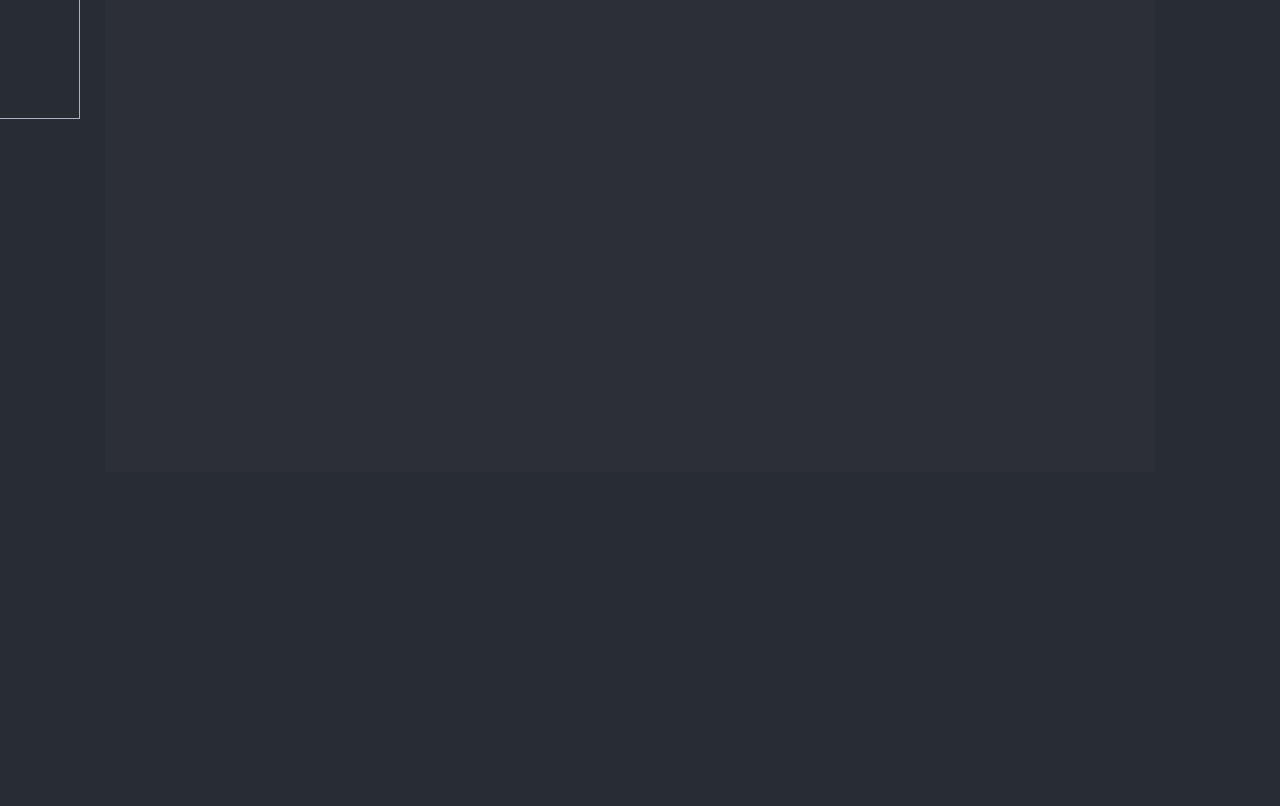
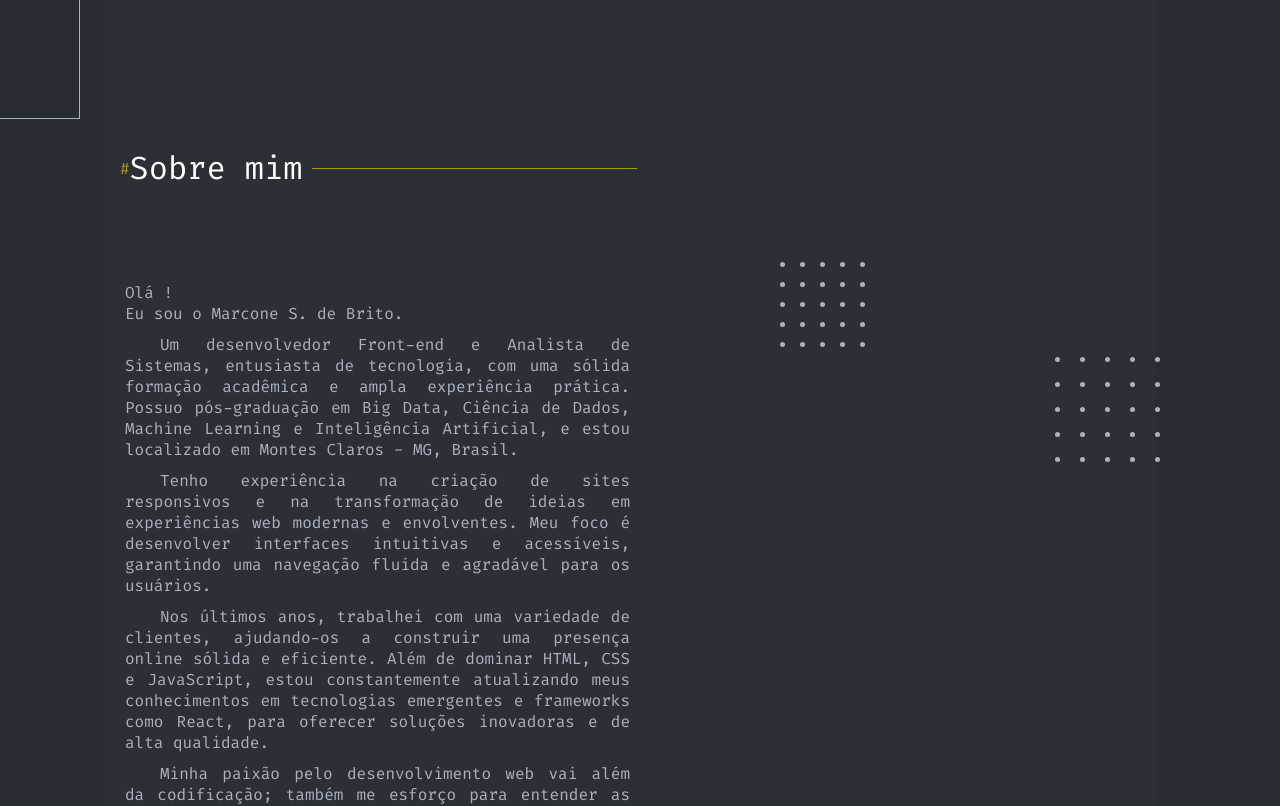
Before and after one commit to marconesdb/novo_portifolio, a React (Vite) app: page / in a window 1280 px wide. Shown: the part 3180-3986 px from the top of the page. Built offline with nearby package versions, Linux system fonts and the light colour scheme.

Commit message:
Correção na responsividadedo componente Skills

```diff
--- a/src/App.tsx
+++ b/src/App.tsx
@@ -18,9 +18,9 @@ const App = () => {
         <MainContent />
       </ContentWrapper>
       <AsideRight />
-     <FooterWrapper>
+     {/* <FooterWrapper>
       <Footer/>
-      </FooterWrapper>
+      </FooterWrapper> */}
     </Container>
     <GlobalStyles/>
     </>
--- a/src/components/MainContent/MainContent.tsx
+++ b/src/components/MainContent/MainContent.tsx
@@ -2,7 +2,7 @@
 import Home from '../../sections/Home/Home';
 import Projects from '../../sections/Projects/Projects';
 import Skills from '../../sections/Skills/Skills';
-// import About from '../../sections/About/About';
+import About from '../../sections/About/About';
 // import Contact from '../../sections/Contact/Contact';
 import Citacao from '../../sections/Citacao/Citacao';
 // import Formulario from '../../sections/Formulario/Formulario';
@@ -15,9 +15,9 @@ const MainContent = () => {
       <Citacao/>
       <Projects/>
       <Skills/>
-      {/*
+
       <About/>
-      <Contact/>
+      {/* <Contact/>
       <Formulario/>*/}
     </div>
   );
--- a/src/sections/About/About.styles.ts
+++ b/src/sections/About/About.styles.ts
@@ -11,10 +11,16 @@ export const Container = styled.section`
   position: relative;
   transform: translateY(-340px);
   margin-bottom: -50px;
+
+  @media (min-width: 360px) and (max-width: 768px) {
+  margin-top: 80px;
+
+  }
 `;
 
 
 export const Title = styled.div`
+  width: 80%;
   position: absolute;
   top: 0;
   left: 0;
@@ -25,11 +31,31 @@ export const Title = styled.div`
   margin-top: 100px;
   transform: translateY(-300px);
 
+  @media (min-width: 360px) and (max-width: 768px) {
+    width: 90%;
+    justify-content: space-between;
+    position: relative;
+
+
+  }
+
+
   span {
     color: #A8990F; /* Cor amarela */
+    @media (min-width: 360px) and (max-width: 768px) {
+
+
   }
+  }
+
   p{
     font-size: 32px;
+
+    @media (min-width: 360px) and (max-width: 768px) {
+      font-size: 24px;
+      white-space: nowrap; /* Impede a quebra de linha do texto */
+      width: auto; /* Permite que o parágrafo se ajuste à largura */
+  }
   }
 `;
 
@@ -38,6 +64,11 @@ export const Line = styled.div`
   width: 325px;
   background-color: #A8990F;
   margin-left: 10px;
+
+  @media (min-width: 360px) and (max-width: 768px) {
+
+
+  }
 `;
 
 export const ContainerAbout = styled.div`
@@ -54,12 +85,31 @@ export const ContainerEsquerdo = styled.div`
   width: 50%;
   padding: 0px;
 
+  @media (min-width: 360px) and (max-width: 768px) {
+    width: 100%; /* O ContainerEsquerdo passa a ocupar 100% da largura */
+    transform: none;
+    margin-top: -60px;
+    }
 
   .texto-titulo{
   font-size: 16px;
   color: #ABB2BF;
 
+  @media (min-width: 360px) and (max-width: 768px) {
+    margin-top: 10px;
+    margin-bottom: 30px;
+    margin-left: 35px;
   }
+  }
+
+  .recuo{
+    margin-left: 35px;
+
+    @media (min-width: 360px) and (max-width: 768px) {
+      margin-left: 35px;
+  }
+  }
+
 
 
  .p-1{
@@ -67,6 +117,7 @@ export const ContainerEsquerdo = styled.div`
   color: #ABB2BF;
   margin-top: 10px;
   text-align: justify;
+
  }
 
  .p-2{
@@ -76,7 +127,6 @@ export const ContainerEsquerdo = styled.div`
   text-align: justify;
  }
 
-
 `;
 
 
@@ -84,6 +134,13 @@ export const ContainerDireito = styled.div`
   width: 50%;
   padding: 0px;
 
+
+  @media (min-width: 360px) and (max-width: 768px) {
+    width: 100%;
+    margin-top: 1200px;
+    margin-left: -450px;
+
+  }
 
   .cubo1 {
     display: grid;
@@ -93,6 +150,11 @@ export const ContainerDireito = styled.div`
     transform: translateY(-20px);
     margin-left: 150px;
 
+
+    @media (min-width: 360px) and (max-width: 768px) {
+
+
+    }
   }
 
   .dot {
@@ -116,6 +178,11 @@ export const ContainerDireito = styled.div`
     margin-left:550px;
 
     }
+
+    @media (min-width: 360px) and (max-width: 768px) {
+      margin-left:75px;
+
+   }
   }
 
   .dot {
--- a/src/sections/About/About.tsx
+++ b/src/sections/About/About.tsx
@@ -11,12 +11,12 @@ const About = () => {
         </Title>
     <ContainerAbout>
     <ContainerEsquerdo>
-      <p className='texto-titulo'>Olá, eu sou o Marcone S. de Brito! </p>
-        <p  className='p-1'> Sou um desenvolvedor Front-end e Analista de Sistemas, entusiasta de tecnologia, com uma sólida formação acadêmica e ampla experiência prática. Possuo pós-graduação em Big Data, Ciência de Dados, Machine Learning e Inteligência Artificial, e estou localizado em Montes Claros - MG, Brasil.
-        <p className='p-1'>Tenho experiência na criação de sites responsivos e na transformação de ideias em experiências web modernas e envolventes. Meu foco é desenvolver interfaces intuitivas e acessíveis, garantindo uma navegação fluida e agradável para os usuários.</p>
-        <p className='p-2'>Nos últimos anos, trabalhei com uma variedade de clientes, ajudando-os a construir uma presença online sólida e eficiente. Além de dominar HTML, CSS e JavaScript, estou constantemente atualizando meus conhecimentos em tecnologias emergentes e frameworks como React, para oferecer soluções inovadoras e de alta qualidade.</p>
+      <p className='texto-titulo'>Olá ! <br/> <span className='estilo-p'>Eu sou o Marcone S. de Brito. </span></p>
+        <p  className='p-1'> <span className='recuo'>Um</span> desenvolvedor Front-end e Analista de Sistemas, entusiasta de tecnologia, com uma sólida formação acadêmica e ampla experiência prática. Possuo pós-graduação em Big Data, Ciência de Dados, Machine Learning e Inteligência Artificial, e estou localizado em Montes Claros - MG, Brasil.
+        <p className='p-1'><span className='recuo'>Tenho</span> experiência na criação de sites responsivos e na transformação de ideias em experiências web modernas e envolventes. Meu foco é desenvolver interfaces intuitivas e acessíveis, garantindo uma navegação fluida e agradável para os usuários.</p>
+        <p className='p-2'><span className='recuo'>Nos</span> últimos anos, trabalhei com uma variedade de clientes, ajudando-os a construir uma presença online sólida e eficiente. Além de dominar HTML, CSS e JavaScript, estou constantemente atualizando meus conhecimentos em tecnologias emergentes e frameworks como React, para oferecer soluções inovadoras e de alta qualidade.</p>
 
-        <p className='p-2'>Minha paixão pelo desenvolvimento web vai além da codificação; também me esforço para entender as necessidades dos usuários e criar designs que ofereçam valor real. Estou comprometido com a melhoria contínua, sempre buscando aprender novas habilidades e técnicas para entregar resultados excepcionais em cada projeto.</p>
+        <p className='p-2'><span className='recuo'>Minha</span> paixão pelo desenvolvimento web vai além da codificação; também me esforço para entender as necessidades dos usuários e criar designs que ofereçam valor real. Estou comprometido com a melhoria contínua, sempre buscando aprender novas habilidades e técnicas para entregar resultados excepcionais em cada projeto.</p>
         </p>
 
          {/* Direcionar para a página que tem o curriculo online em HTML e CSS */}
--- a/src/sections/Skills/Skills.styles.ts
+++ b/src/sections/Skills/Skills.styles.ts
@@ -304,6 +304,7 @@ export const SkillsContainer = styled.div`
   }
 
   .p-1{
+    color: white;
     border-bottom: solid 1px #ABB2BF;
     width: 148px;
     margin-right: 35px;
@@ -312,11 +313,16 @@ export const SkillsContainer = styled.div`
 
     @media (min-width: 1640px) {
     width: 198px;
+    align-items: center;
+    text-align: center;
+    justify-content: center;
     }
 
     @media (min-width: 360px) and (max-width: 768px) {
       width: 100%;
-
+      align-items: center;
+      text-align: center;
+      justify-content: center;
 
     }
   }
@@ -347,10 +353,12 @@ export const SkillsContainer = styled.div`
     width: 100%; /* Largura flexível */
     height: 410px; /* Altura fixa */
     margin-top: 250px; /* Espaço superior */
+
     }
   }
 
   .p-2{
+    color: white;
     border-bottom: solid 1px #ABB2BF;
     width: 148px;
     margin-right: 35px;
@@ -360,11 +368,17 @@ export const SkillsContainer = styled.div`
 
     @media (min-width: 1640px) {
     width: 238px;
+    align-items: center;
+    text-align: center;
+    justify-content: center;
 
     }
 
     @media (min-width: 360px) and (max-width: 768px) {
       width: 100%;
+      align-items: center;
+      text-align: center;
+      justify-content: center;
     }
   }
 
@@ -385,8 +399,6 @@ export const SkillsContainer = styled.div`
 
     @media (min-width: 1640px) {
     width: 270px;
-    /* transform: translateY(-200px); */
-    /* transform: translateX(-80px); */
     margin-top: 150px;
 
     }
@@ -409,7 +421,7 @@ export const SkillsContainer = styled.div`
     font-size: 16px;
 
     @media (min-width: 1640px) {
-    /* width: 268px; */
+    width: 268px;
 
     }
 
```
